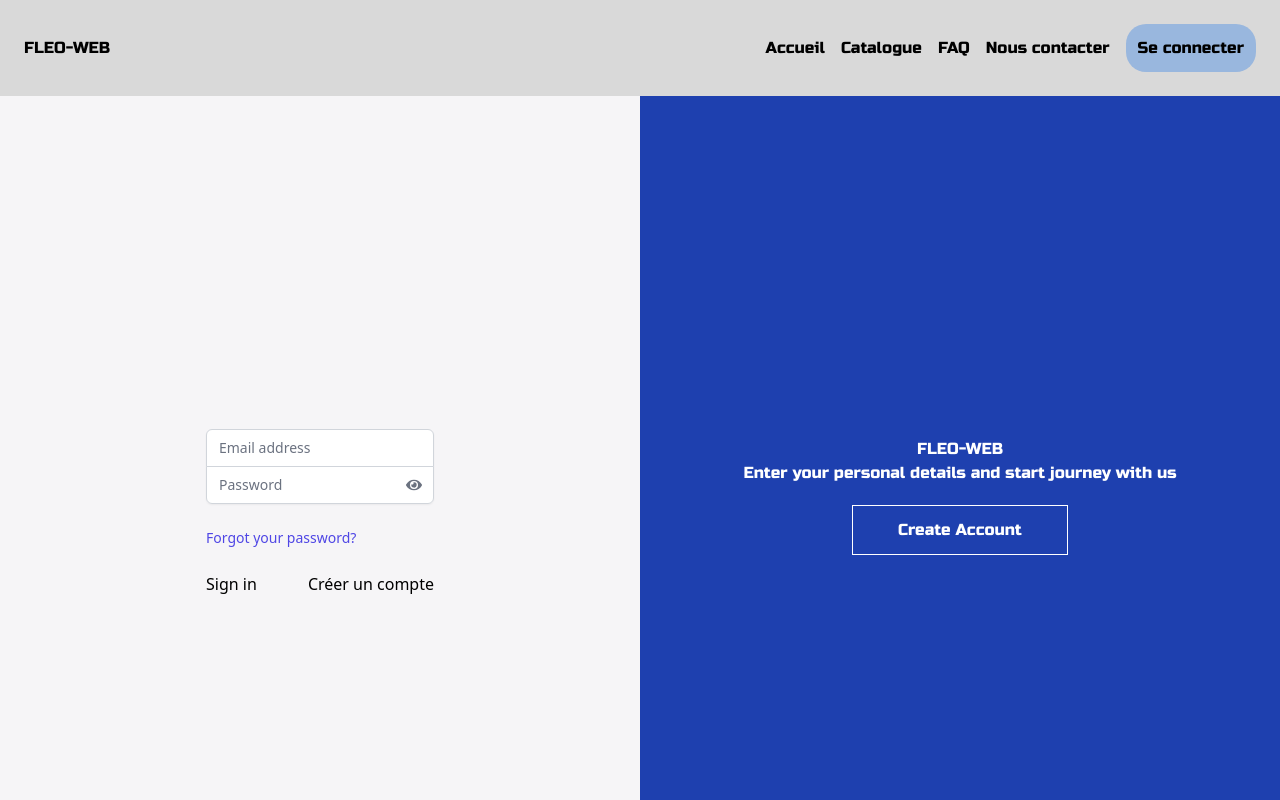
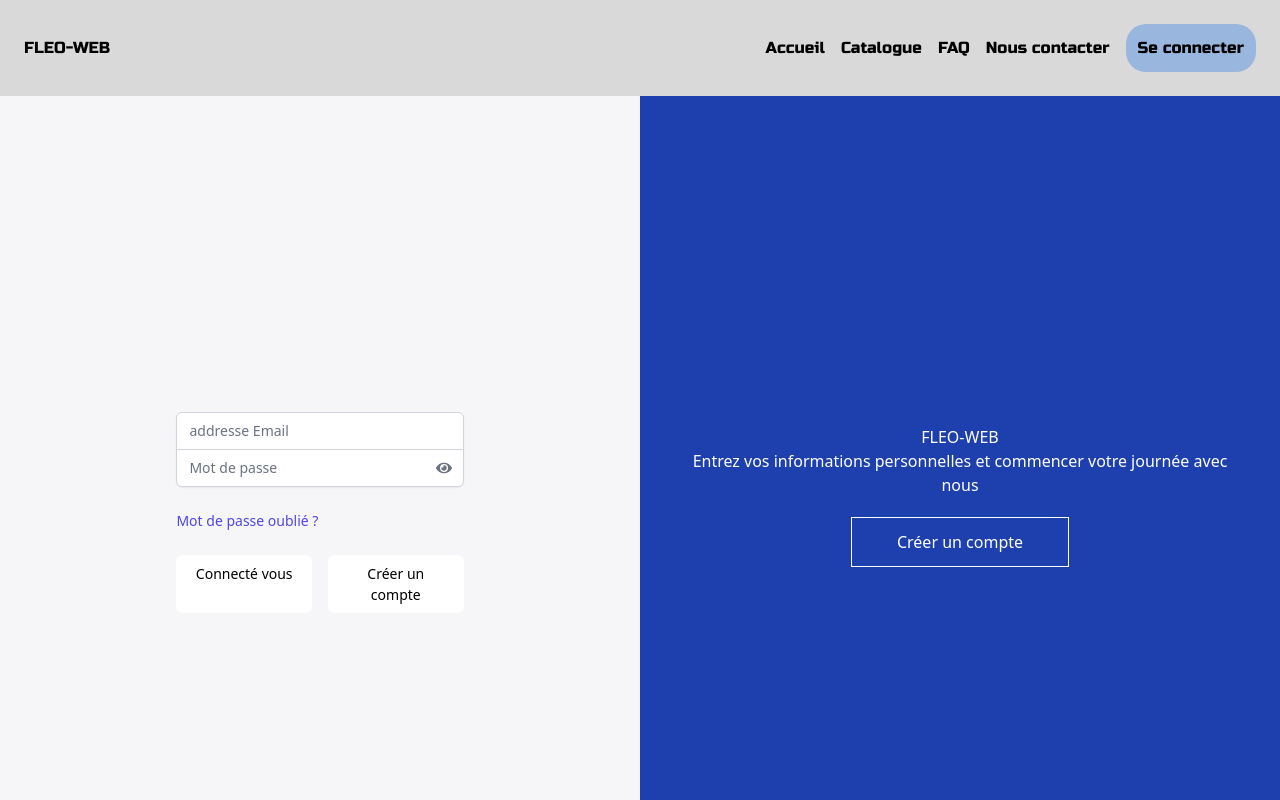
Before and after one commit to laflut3/catalogue_site, a Next.js app in the folder frontend/: page /Sign in a window 1280 px wide. Shown: the top 800 px of the page. Built offline with nearby package versions, Linux system fonts and the light colour scheme.

Commit message:
feat(): design page connexion

```diff
--- a/frontend/src/components/section/Sign/Formulaire/CreateForm.tsx
+++ b/frontend/src/components/section/Sign/Formulaire/CreateForm.tsx
@@ -17,7 +17,7 @@ const CreateForm: React.FC<{ onSwitchToSignIn: () => void }> = ({ onSwitchToSign
                         autoComplete="email"
                         required
                         className="appearance-none rounded-none relative block w-full px-3 py-2 border border-gray-300 placeholder-gray-500 text-gray-900 rounded-t-md focus:outline-none focus:ring-indigo-500 focus:border-indigo-500 focus:z-10 sm:text-sm"
-                        placeholder="Email address"
+                        placeholder="addresse Email"
                     />
                 </div>
                 <div className="relative">
@@ -29,7 +29,7 @@ const CreateForm: React.FC<{ onSwitchToSignIn: () => void }> = ({ onSwitchToSign
                         autoComplete="current-password"
                         required
                         className="appearance-none rounded-none relative block w-full px-3 py-2 border border-gray-300 placeholder-gray-500 text-gray-900 rounded-b-md focus:outline-none focus:ring-indigo-500 focus:border-indigo-500 focus:z-10 sm:text-sm"
-                        placeholder="Password"
+                        placeholder="Mot de passe"
                     />
                     <div className="absolute inset-y-0 right-0 pr-3 flex items-center">
                         <button
@@ -37,18 +37,20 @@ const CreateForm: React.FC<{ onSwitchToSignIn: () => void }> = ({ onSwitchToSign
                             onClick={() => setShowPassword(!showPassword)}
                             className="text-gray-500 focus:outline-none focus:text-gray-700"
                         >
-                            {showPassword ? <FaEyeSlash /> : <FaEye />}
+                            {showPassword ? <FaEyeSlash/> : <FaEye/>}
                         </button>
                     </div>
                 </div>
             </div>
 
-            <div className="flex items-center justify-between">
-                <div className="text-sm">
-                    <a href="#" className="font-medium text-indigo-600 hover:text-indigo-500">
-                        Forgot your password?
-                    </a>
-                </div>
+            <div className="text-sm">
+                <button
+                    type="button"
+                    onClick={onSwitchToSignIn}
+                    className="font-medium text-indigo-600 hover:text-indigo-500"
+                >
+                    Vous avez déjà un compte ?
+                </button>
             </div>
 
             <div>
@@ -59,15 +61,6 @@ const CreateForm: React.FC<{ onSwitchToSignIn: () => void }> = ({ onSwitchToSign
                     Create Account
                 </button>
             </div>
-            <div className="text-sm">
-                <button
-                    type="button"
-                    onClick={onSwitchToSignIn}
-                    className="font-medium text-indigo-600 hover:text-indigo-500"
-                >
-                    Already have an account? Sign in
-                </button>
-            </div>
         </form>
     );
 };
--- a/frontend/src/components/section/Sign/Formulaire/RegisterForm.tsx
+++ b/frontend/src/components/section/Sign/Formulaire/RegisterForm.tsx
@@ -17,7 +17,7 @@ const RegisterForm: React.FC<{ onSwitchToCreate: () => void }> = ({ onSwitchToCr
                         autoComplete="email"
                         required
                         className="appearance-none rounded-none relative block w-full px-3 py-2 border border-gray-300 placeholder-gray-500 text-gray-900 rounded-t-md focus:outline-none focus:ring-indigo-500 focus:border-indigo-500 focus:z-10 sm:text-sm"
-                        placeholder="Email address"
+                        placeholder="addresse Email"
                     />
                 </div>
                 <div className="relative">
@@ -29,7 +29,7 @@ const RegisterForm: React.FC<{ onSwitchToCreate: () => void }> = ({ onSwitchToCr
                         autoComplete="current-password"
                         required
                         className="appearance-none rounded-none relative block w-full px-3 py-2 border border-gray-300 placeholder-gray-500 text-gray-900 rounded-b-md focus:outline-none focus:ring-indigo-500 focus:border-indigo-500 focus:z-10 sm:text-sm"
-                        placeholder="Password"
+                        placeholder="Mot de passe"
                     />
                     <div className="absolute inset-y-0 right-0 pr-3 flex items-center">
                         <button
@@ -46,7 +46,7 @@ const RegisterForm: React.FC<{ onSwitchToCreate: () => void }> = ({ onSwitchToCr
             <div className="flex items-center justify-between">
                 <div className="text-sm">
                     <a href="#" className="font-medium text-indigo-600 hover:text-indigo-500">
-                        Forgot your password?
+                        Mot de passe oublié ?
                     </a>
                 </div>
             </div>
@@ -56,7 +56,7 @@ const RegisterForm: React.FC<{ onSwitchToCreate: () => void }> = ({ onSwitchToCr
                     type="submit"
                     className={`${styles.customButton}`}
                 >
-                    Sign in
+                    Connecté vous
                 </button>
 
                 <button
--- a/frontend/src/components/section/Sign/SectionSign.tsx
+++ b/frontend/src/components/section/Sign/SectionSign.tsx
@@ -7,7 +7,7 @@ const SectionSign: React.FC = () => {
     const [isCreatingAccount, setIsCreatingAccount] = useState(false);
 
     return (
-        <div className={styles.container}>
+        <div className={`${styles.container}`}>
             <div className={`${styles.formContainer} ${isCreatingAccount ? styles.rightPanelActive : ''}`}>
                 <div className={`${styles.signInContainer}`}>
                     <RegisterForm onSwitchToCreate={() => setIsCreatingAccount(true)} />
@@ -15,17 +15,17 @@ const SectionSign: React.FC = () => {
                 <div className={styles.signUpContainer}>
                     <CreateForm onSwitchToSignIn={() => setIsCreatingAccount(false)} />
                 </div>
-                <div className={`font-Russo ${styles.overlayContainer}`}>
+                <div className={`${styles.overlayContainer}`}>
                     <div className={styles.overlay}>
                         <div className={`${styles.overlayPanel} ${styles.overlayLeft}`}>
-                            <h1>Welcome Back!</h1>
-                            <p>To keep connected with us please login with your personal info</p>
-                            <button className={styles.ghostButton} onClick={() => setIsCreatingAccount(false)}>Sign In</button>
+                            <h1>Bienvenue sur FLEO-WEB</h1>
+                            <p>Pour rester connecter marqué enregistrer vos informations personnelles</p>
+                            <button className={styles.ghostButton} onClick={() => setIsCreatingAccount(false)}>Connectez vous</button>
                         </div>
                         <div className={`${styles.overlayPanel} ${styles.overlayRight}`}>
                             <h1>FLEO-WEB</h1>
-                            <p>Enter your personal details and start journey with us</p>
-                            <button className={styles.ghostButton} onClick={() => setIsCreatingAccount(true)}>Create Account</button>
+                            <p>Entrez vos informations personnelles et commencer votre journée avec nous</p>
+                            <button className={styles.ghostButton} onClick={() => setIsCreatingAccount(true)}>Créer un compte</button>
                         </div>
                     </div>
                 </div>
--- a/frontend/src/styles/section/Sign/SectionSignStyle.module.css
+++ b/frontend/src/styles/section/Sign/SectionSignStyle.module.css
@@ -1,3 +1,32 @@
+.customButton {
+    width: 100%;
+    display: flex;
+    justify-content: center;
+    padding: 0.5rem 1rem;
+    border: none;
+    text-align: center;
+    font-size: 0.875rem;
+    font-weight: 500;
+    border-radius: 0.375rem;
+    color: black;
+    background-image: linear-gradient(90deg, transparent 50%, #1e40af 50%);
+    background-size: 200% 100%;
+    background-position: 0% 0%;
+    transition: all 0.3s ease-in-out;
+    cursor: pointer;
+    background-color: white; /* Background color of the button */
+}
+
+.customButton:hover {
+    color: white;
+    background-position: 100% 0%;
+}
+
+.customButton:focus {
+    outline: none;
+    box-shadow: 0 0 0 2px rgba(129, 140, 248, 0.5); /* Adapt to match focus ring color */
+}
+
 .container {
     position: relative;
     width: 100%;
```
